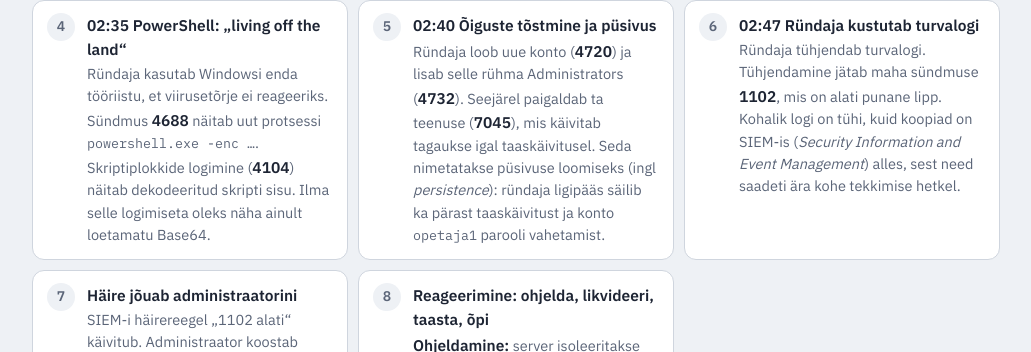
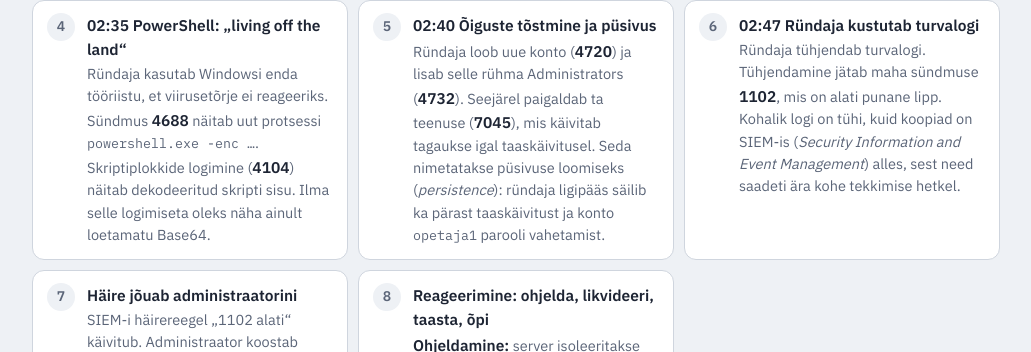
Before and after one commit to valdonolvak/Operatsioonis-steemi-ja-k-berturbe-alused, a Jekyll site: the page animatsioonid/logidest-ryndeni.html, which Jekyll copies as it is, in a window 1280 px wide and 900 px high, scrolled down 1172 px. Shown: the part 147-499 px from the top of the window, without its empty margins (124-1155 px from the left). Built offline with Jekyll 4.4.1, drawn with Linux system fonts in a browser that asks for light colours.

Commit message:
Eemalda viimane ingl-eesliide
Co-Authored-By: Claude Opus 5.5 <noreply@anthropic.com>
Claude-Session: https://claude.ai/code/session_01JGgdcJ4nCuRTw2Mm89BtPT

```diff
--- a/animatsioonid/logidest-ryndeni.html
+++ b/animatsioonid/logidest-ryndeni.html
@@ -175,7 +175,7 @@ a{color:var(--accent)}
 <li><button type="button" class="step" data-i="1"><span class="num">2</span><span class="body"><strong>02:10 Paroolide äraarvamine</strong><span>Ründaja proovib ühelt IP-aadressilt (IP – <i>Internet Protocol</i>) 21 minuti jooksul 1400 parooli. Iga ebaõnnestunud katse on sündmus <strong>4625</strong>. Kontolukustus või häirereegel „4625 üle 20 korra 5 minutiga“ oleks ründe siin peatanud või avastanud.</span></span></button></li>
 <li><button type="button" class="step" data-i="2"><span class="num">3</span><span class="body"><strong>02:32 Sisselogimine õnnestub</strong><span>Üks parool sobib. Sündmus <strong>4624</strong> logimistüübiga 10 (RemoteInteractive) näitab edukat RDP-sisselogimist. Edukas sisselogimine kohe pärast sadu ebaõnnestunuid samalt aadressilt on kindel ründe tunnus.</span></span></button></li>
 <li><button type="button" class="step" data-i="3"><span class="num">4</span><span class="body"><strong>02:35 PowerShell: „living off the land“</strong><span>Ründaja kasutab Windowsi enda tööriistu, et viirusetõrje ei reageeriks. Sündmus <strong>4688</strong> näitab uut protsessi <code>powershell.exe -enc …</code>. Skriptiplokkide logimine (<strong>4104</strong>) näitab dekodeeritud skripti sisu. Ilma selle logimiseta oleks näha ainult loetamatu Base64.</span></span></button></li>
-<li><button type="button" class="step" data-i="4"><span class="num">5</span><span class="body"><strong>02:40 Õiguste tõstmine ja püsivus</strong><span>Ründaja loob uue konto (<strong>4720</strong>) ja lisab selle rühma Administrators (<strong>4732</strong>). Seejärel paigaldab ta teenuse (<strong>7045</strong>), mis käivitab tagaukse igal taaskäivitusel. Seda nimetatakse püsivuse loomiseks (ingl <em>persistence</em>): ründaja ligipääs säilib ka pärast taaskäivitust ja konto <code>opetaja1</code> parooli vahetamist.</span></span></button></li>
+<li><button type="button" class="step" data-i="4"><span class="num">5</span><span class="body"><strong>02:40 Õiguste tõstmine ja püsivus</strong><span>Ründaja loob uue konto (<strong>4720</strong>) ja lisab selle rühma Administrators (<strong>4732</strong>). Seejärel paigaldab ta teenuse (<strong>7045</strong>), mis käivitab tagaukse igal taaskäivitusel. Seda nimetatakse püsivuse loomiseks (<i>persistence</i>): ründaja ligipääs säilib ka pärast taaskäivitust ja konto <code>opetaja1</code> parooli vahetamist.</span></span></button></li>
 <li><button type="button" class="step" data-i="5"><span class="num">6</span><span class="body"><strong>02:47 Ründaja kustutab turvalogi</strong><span>Ründaja tühjendab turvalogi. Tühjendamine jätab maha sündmuse <strong>1102</strong>, mis on alati punane lipp. Kohalik logi on tühi, kuid koopiad on SIEM-is (<i>Security Information and Event Management</i>) alles, sest need saadeti ära kohe tekkimise hetkel.</span></span></button></li>
 <li><button type="button" class="step" data-i="6"><span class="num">7</span><span class="body"><strong>Häire jõuab administraatorini</strong><span>SIEM-i häirereegel „1102 alati“ käivitub. Administraator koostab keskse logi põhjal ajajoone ja näeb kogu ründe käiku: allikas, konto, käivitatud käsud, lisatud konto ja teenus. See on etapp <em>tuvastamine ja analüüs</em>.</span></span></button></li>
 <li><button type="button" class="step" data-i="7"><span class="num">8</span><span class="body"><strong>Reageerimine: ohjelda, likvideeri, taasta, õpi</strong><span><strong>Ohjeldamine:</strong> server isoleeritakse võrgust, konto <code>opetaja1</code> ja uus konto blokeeritakse. <strong>Likvideerimine ja taastamine:</strong> teenus ja konto eemaldatakse, server taastatakse puhtast varukoopiast, paroolid vahetatakse. <strong>Järeltegevus:</strong> RDP ainult VPN-i ja MFA kaudu, uus häirereegel, teavitus CERT-EE-le (<i>Computer Emergency Response Team</i>, Eesti).</span></span></button></li>
```
